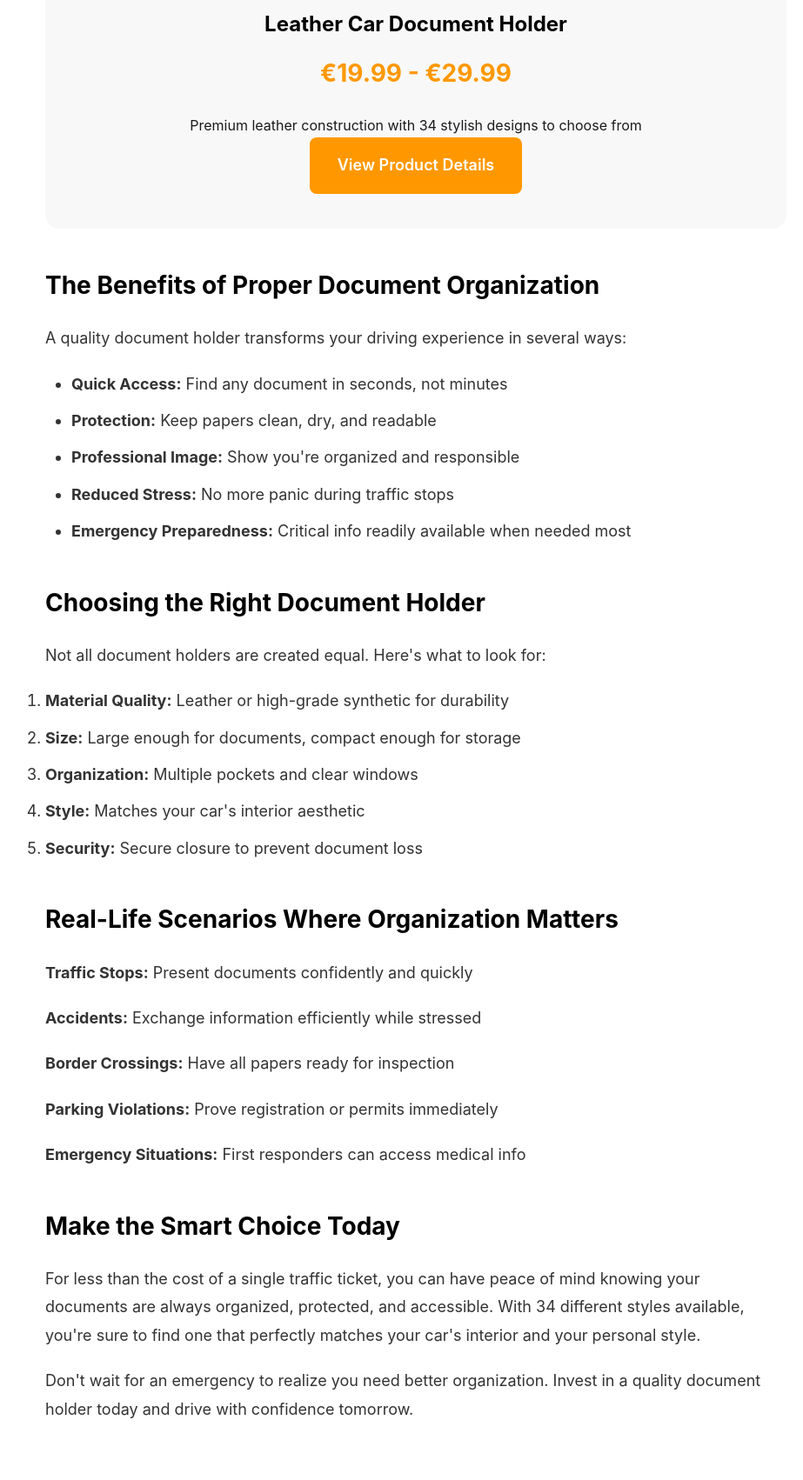
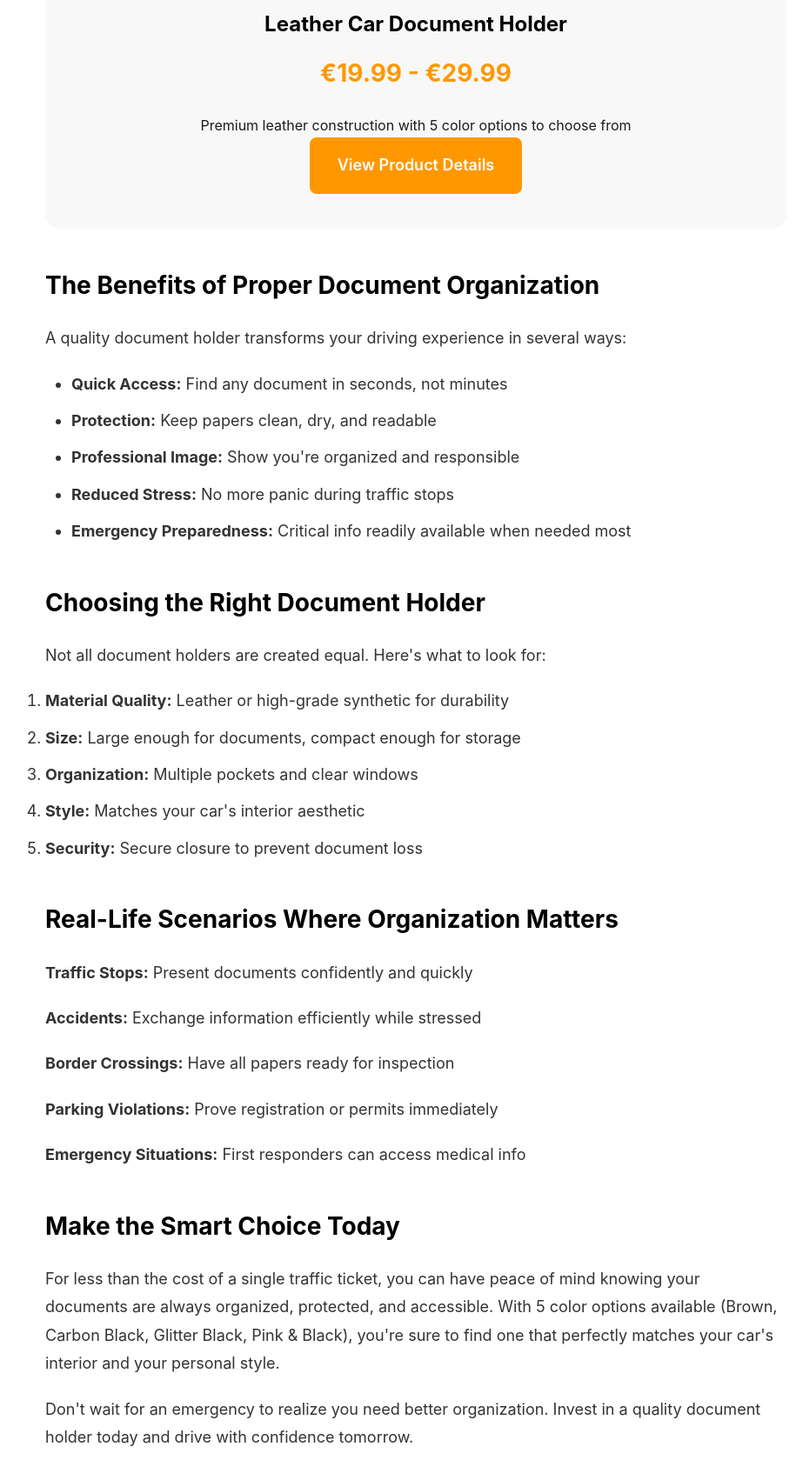
Before and after one commit to syroyay/auto-tech, a plain HTML site: page car-registration-blog.html in a window 1280 px wide. Shown: the part 1720-3422 px from the top of the page at 87% size, without its empty margins (162-1085 px from the left). Drawn offline with Linux system fonts and the light colour scheme.

Commit message:
yes they are

```diff
--- a/car-registration-blog.html
+++ b/car-registration-blog.html
@@ -270,7 +270,7 @@
                 <img src="images/car-registration-holder.png" alt="Leather Car Document Holder">
                 <h3>Leather Car Document Holder</h3>
                 <div class="product-price">€19.99 - €29.99</div>
-                <p>Premium leather construction with 34 stylish designs to choose from</p>
+                <p>Premium leather construction with 5 color options to choose from</p>
                 <a href="car-registration-holder.html" class="view-product-btn">View Product Details</a>
             </div>
 
@@ -309,7 +309,7 @@
 
             <section class="blog-section">
                 <h2>Make the Smart Choice Today</h2>
-                <p>For less than the cost of a single traffic ticket, you can have peace of mind knowing your documents are always organized, protected, and accessible. With 34 different styles available, you're sure to find one that perfectly matches your car's interior and your personal style.</p>
+                <p>For less than the cost of a single traffic ticket, you can have peace of mind knowing your documents are always organized, protected, and accessible. With 5 color options available (Brown, Carbon Black, Glitter Black, Pink & Black), you're sure to find one that perfectly matches your car's interior and your personal style.</p>
                 <p>Don't wait for an emergency to realize you need better organization. Invest in a quality document holder today and drive with confidence tomorrow.</p>
             </section>
         </div>
```
Also changed, not shown: index.html (+1 -1 lines).
